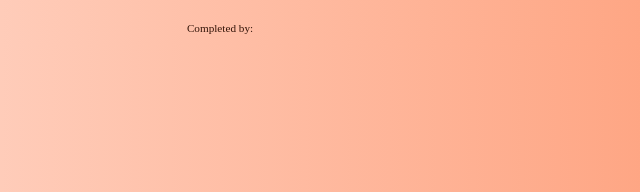
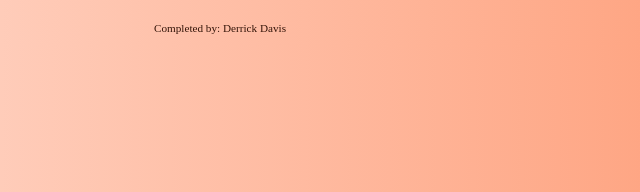
Before and after one commit to ItzNotDD3/ch6-ann-apply-extend, a plain HTML site: page apply/index.html in a window 1280 px wide. Shown: the part 545-737 px from the top of the page, 420-1060 px from the left. Drawn offline with Linux system fonts and the light colour scheme.

Commit message:
Update index.html

```diff
--- a/apply/index.html
+++ b/apply/index.html
@@ -65,7 +65,7 @@
 
         <!-- Use the footer area to add webpage footer content -->
         <footer>
-            <p>Completed by:</p>
+            <p>Completed by: Derrick Davis</p>
         </footer>
 
 	</div>
```
